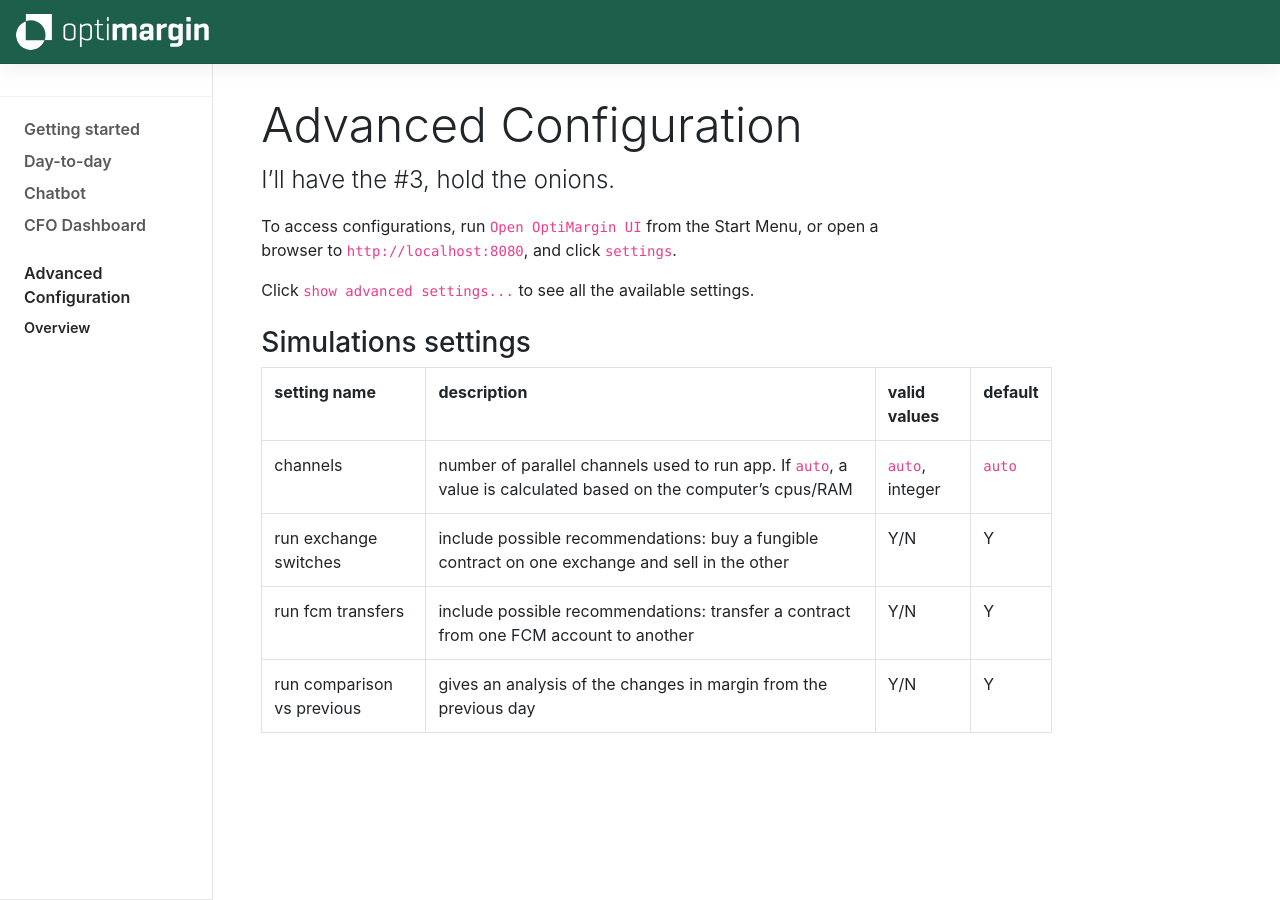
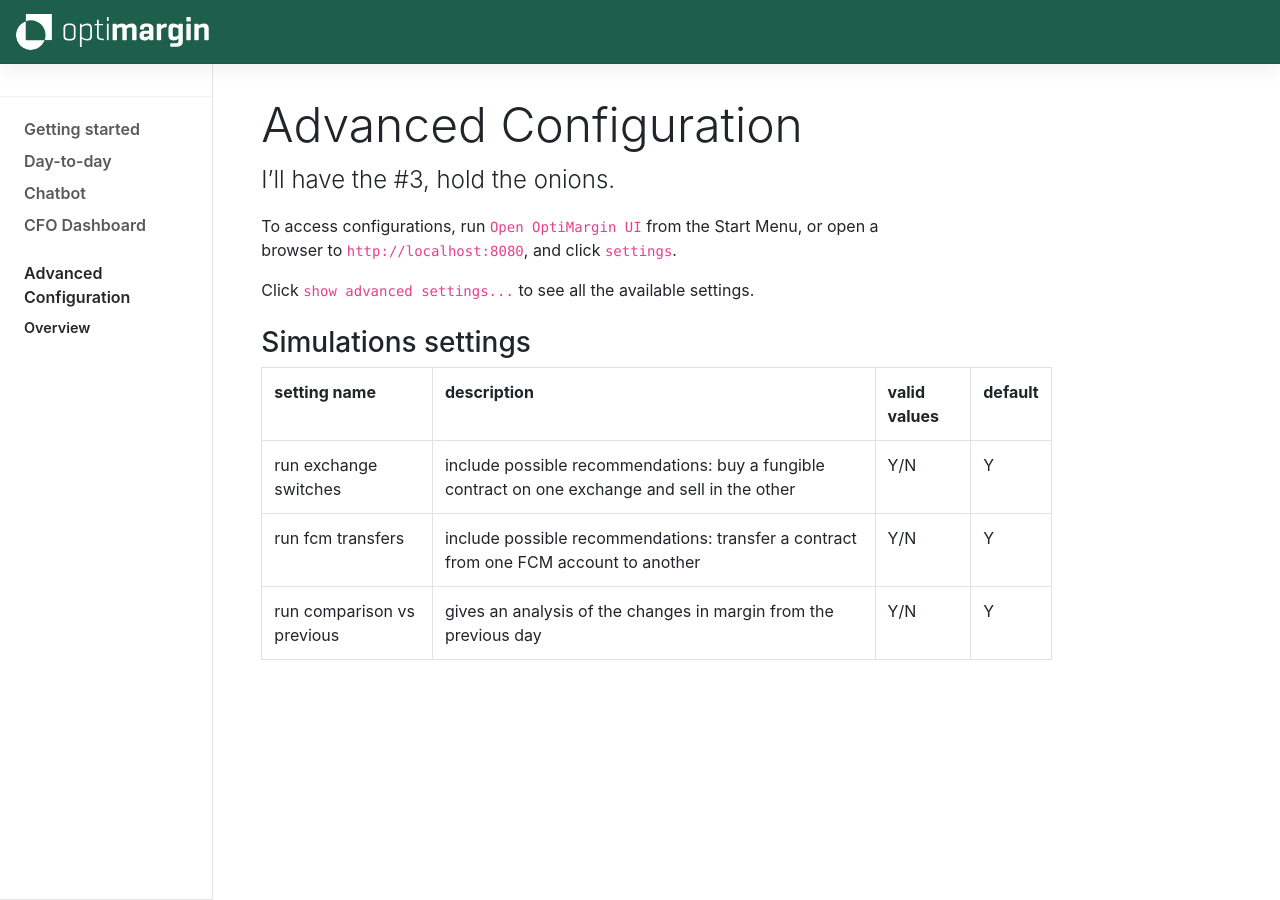
Before and after one commit to optimargin/optimargin.github.io, a Jekyll site: the page built from docs/advanced/overview.md, in a window 1280 px wide. Built offline with Jekyll 4.4.1, drawn with Linux system fonts in a browser that asks for light colours.

Commit message:
removed channels from config

```diff
--- a/docs/advanced/overview.md
+++ b/docs/advanced/overview.md
@@ -21,7 +21,6 @@ Click `show advanced settings...` to see all the available settings.
 
 | setting name | description | valid values | default |
 |----------------------------|----------------------------------------------------------------------------------------------------------------|-----------------|----------|
-| channels | number of parallel channels used to run app. If `auto`, a value is calculated based on the computer's cpus/RAM | `auto`, integer | `auto` |
 | run exchange switches | include possible recommendations: buy a fungible contract on one exchange and sell in the other | Y/N | Y |
 | run fcm transfers | include possible recommendations: transfer a contract from one FCM account to another | Y/N | Y |
 | run comparison vs previous | gives an analysis of the changes in margin from the previous day | Y/N | Y |
```
